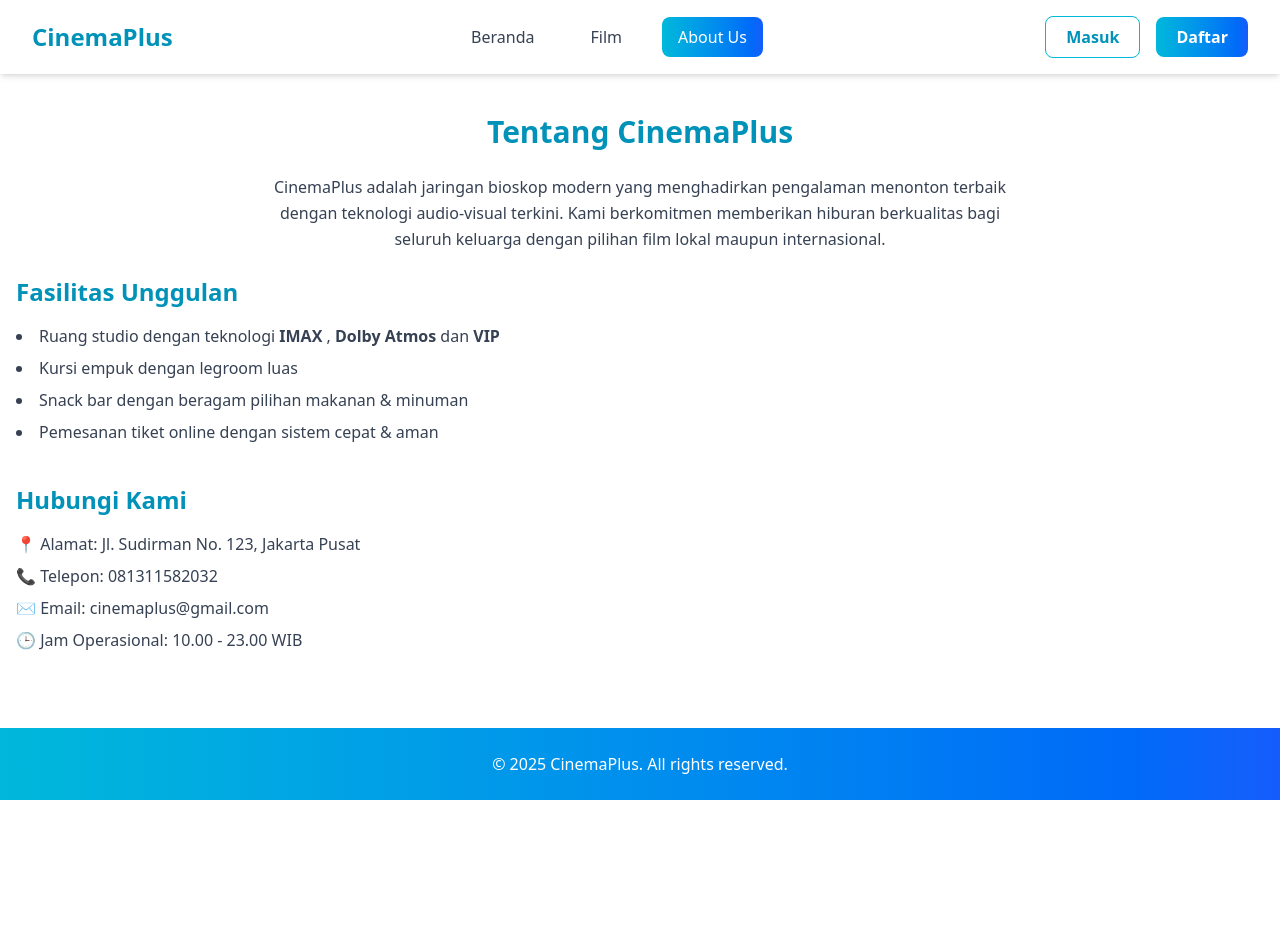
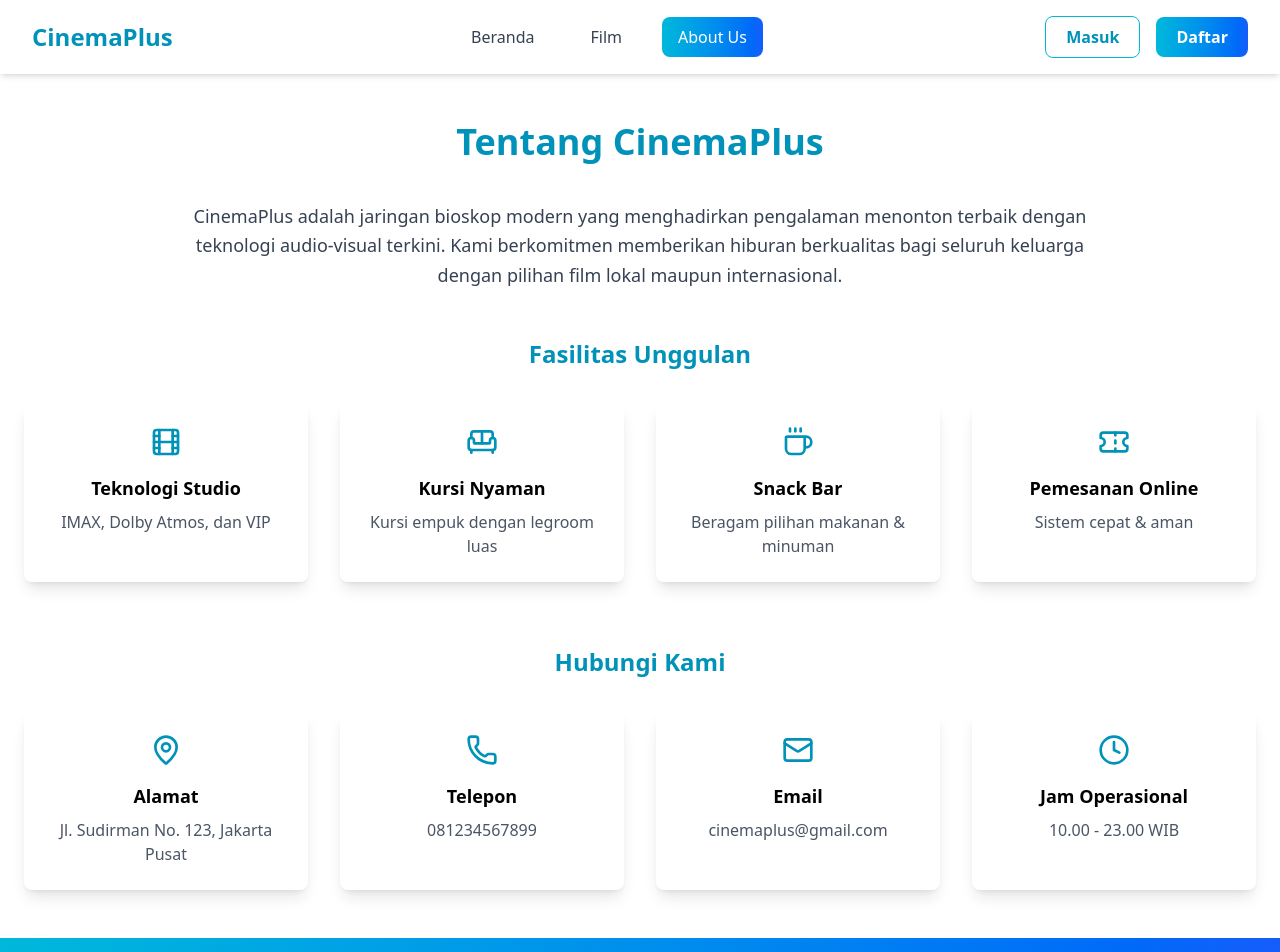
Before and after one commit to nfrhndn/finalproject-sem3-wad, a React (Vite) app: page /about in a window 1280 px wide. Shown: the top 952 px of the page. Before the commit the page ends 800 px from the top, so only its background shows below. Built offline with nearby package versions, Linux system fonts and the light colour scheme.

Commit message:
Update About.tsx

```diff
--- a/src/pages/About.tsx
+++ b/src/pages/About.tsx
@@ -1,42 +1,112 @@
+import {
+  Film,
+  Sofa,
+  Coffee,
+  Ticket,
+  MapPin,
+  Phone,
+  Mail,
+  Clock,
+} from "lucide-react";
+
 export default function About() {
+  const fasilitas = [
+    {
+      icon: <Film className="w-8 h-8 text-cyan-600" />,
+      title: "Teknologi Studio",
+      desc: "IMAX, Dolby Atmos, dan VIP",
+    },
+    {
+      icon: <Sofa className="w-8 h-8 text-cyan-600" />,
+      title: "Kursi Nyaman",
+      desc: "Kursi empuk dengan legroom luas",
+    },
+    {
+      icon: <Coffee className="w-8 h-8 text-cyan-600" />,
+      title: "Snack Bar",
+      desc: "Beragam pilihan makanan & minuman",
+    },
+    {
+      icon: <Ticket className="w-8 h-8 text-cyan-600" />,
+      title: "Pemesanan Online",
+      desc: "Sistem cepat & aman",
+    },
+  ];
+
+  const kontak = [
+    {
+      icon: <MapPin className="w-8 h-8 text-cyan-600" />,
+      title: "Alamat",
+      desc: "Jl. Sudirman No. 123, Jakarta Pusat",
+    },
+    {
+      icon: <Phone className="w-8 h-8 text-cyan-600" />,
+      title: "Telepon",
+      desc: "081234567899",
+    },
+    {
+      icon: <Mail className="w-8 h-8 text-cyan-600" />,
+      title: "Email",
+      desc: "cinemaplus@gmail.com",
+    },
+    {
+      icon: <Clock className="w-8 h-8 text-cyan-600" />,
+      title: "Jam Operasional",
+      desc: "10.00 - 23.00 WIB",
+    },
+  ];
+
   return (
-    <div className="container mx-auto px-4 py-10">
-      <h1 className="text-3xl font-bold mb-6 text-center text-cyan-600">
+    <div className="container mx-auto px-6 py-12">
+      <h1 className="text-4xl font-extrabold mb-10 text-center text-cyan-600">
         Tentang CinemaPlus
       </h1>
 
-      <p className="text-gray-700 leading-relaxed mb-6 text-center max-w-3xl mx-auto">
+      <p className="text-gray-700 leading-relaxed mb-12 text-center max-w-4xl mx-auto text-lg">
         CinemaPlus adalah jaringan bioskop modern yang menghadirkan pengalaman
         menonton terbaik dengan teknologi audio-visual terkini. Kami berkomitmen
         memberikan hiburan berkualitas bagi seluruh keluarga dengan pilihan film
         lokal maupun internasional.
       </p>
 
-      <section className="mb-10">
-        <h2 className="text-2xl font-semibold mb-4 text-cyan-600">
+      <section>
+        <h2 className="text-2xl font-semibold mb-8 text-cyan-600 text-center">
           Fasilitas Unggulan
         </h2>
-        <ul className="list-disc list-inside text-gray-700 space-y-2">
-          <li>
-            Ruang studio dengan teknologi <b>IMAX</b> , <b>Dolby Atmos</b> dan{" "}
-            <b>VIP</b>
-          </li>
-          <li>Kursi empuk dengan legroom luas</li>
-          <li>Snack bar dengan beragam pilihan makanan & minuman</li>
-          <li>Pemesanan tiket online dengan sistem cepat & aman</li>
-        </ul>
+
+        <div className="grid grid-cols-1 sm:grid-cols-2 md:grid-cols-4 gap-8">
+          {fasilitas.map(({ icon, title, desc }, idx) => (
+            <div
+              key={idx}
+              className="bg-white rounded-lg shadow-lg p-6 flex flex-col items-center text-center
+                         transform transition-transform duration-300 hover:-translate-y-3 hover:shadow-2xl"
+            >
+              <div className="mb-4">{icon}</div>
+              <h3 className="font-semibold text-lg mb-2">{title}</h3>
+              <p className="text-gray-600">{desc}</p>
+            </div>
+          ))}
+        </div>
       </section>
 
-      <section>
-        <h2 className="text-2xl font-semibold mb-4 text-cyan-600">
+      <section className="mt-16">
+        <h2 className="text-2xl font-semibold mb-8 text-cyan-600 text-center">
           Hubungi Kami
         </h2>
-        <p className="text-gray-700 mb-2">
-          📍 Alamat: Jl. Sudirman No. 123, Jakarta Pusat
-        </p>
-        <p className="text-gray-700 mb-2">📞 Telepon: 081311582032</p>
-        <p className="text-gray-700 mb-2">✉️ Email: cinemaplus@gmail.com</p>
-        <p className="text-gray-700">🕒 Jam Operasional: 10.00 - 23.00 WIB</p>
+
+        <div className="grid grid-cols-1 sm:grid-cols-2 md:grid-cols-4 gap-8">
+          {kontak.map(({ icon, title, desc }, idx) => (
+            <div
+              key={idx}
+              className="bg-white rounded-lg shadow-lg p-6 flex flex-col items-center text-center
+                         transform transition-transform duration-300 hover:-translate-y-3 hover:shadow-2xl"
+            >
+              <div className="mb-4">{icon}</div>
+              <h3 className="font-semibold text-lg mb-2">{title}</h3>
+              <p className="text-gray-600">{desc}</p>
+            </div>
+          ))}
+        </div>
       </section>
     </div>
   );
```
